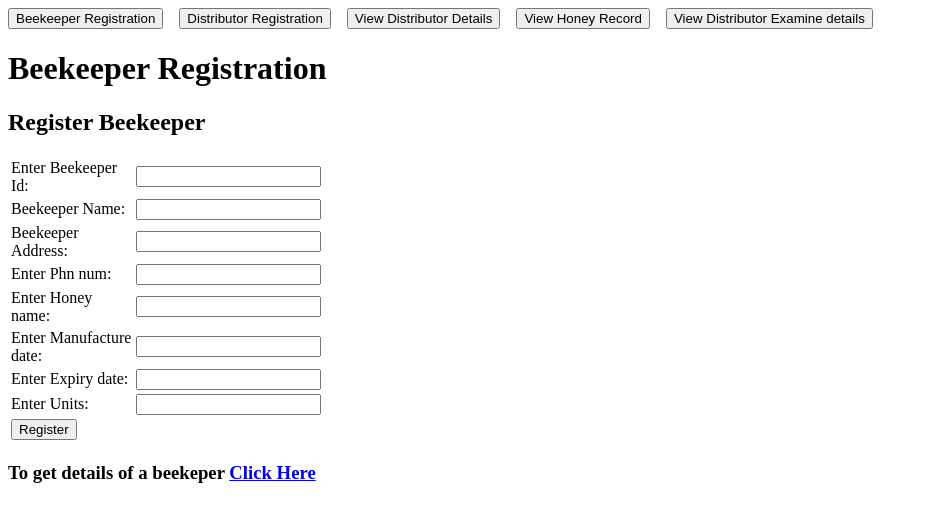
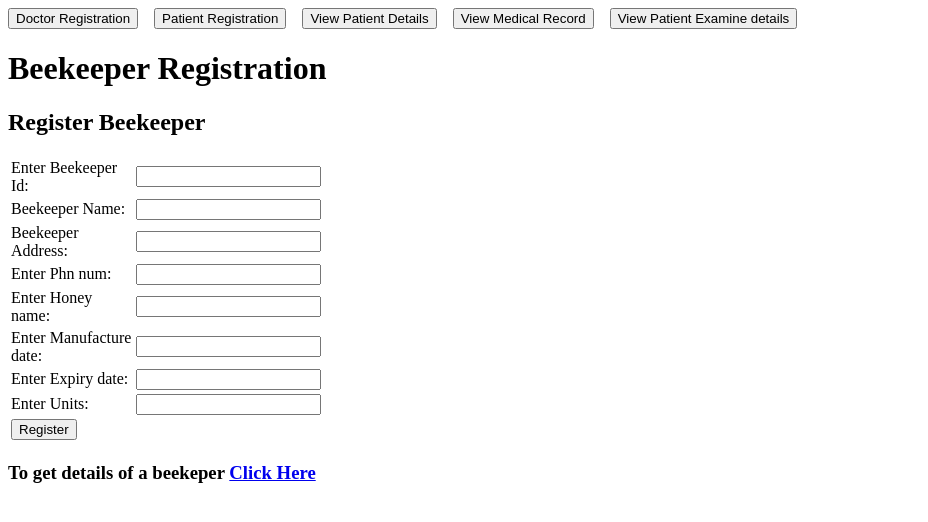
Before and after one commit to nikhithaharikumar/21CY712-Blockchain-Technology, a plain HTML site: page mini project/Bregister.html in a window 1280 px wide. Shown: the whole page, without its empty margins (0-928 px from the left). Drawn offline with Linux system fonts and the light colour scheme.

Commit message:
Add files via upload

```diff
--- a/mini project/Bregister.html
+++ b/mini project/Bregister.html
@@ -3,7 +3,7 @@
 <title>Register Beekeeper</title>
 </head>
     <body>
-	<p><a href="beekeeper.html"><button type="submit" class="hidden" style='margin-right:16px'>Beekeeper Registration</button></a><a href="Distributor.html"><button type="submit" class="hidden" style='margin-right:16px'>Distributor Registration</button></a><a href="Distributor_details.html"><button type="submit" class="hidden" style='margin-right:16px'>View Distributor Details</button></a><a href="record_details.html"><button type="submit" class="hidden" style='margin-right:16px'>View Honey Record</button></a><a href="examine_details.html"><button type="submit" class="hidden" style='margin-right:16px'>View Distributor Examine details</button></a></p>
+	<p><a href="doctor.html"><button type="submit" class="hidden" style='margin-right:16px'>Doctor Registration</button></a><a href="patient.html"><button type="submit" class="hidden" style='margin-right:16px'>Patient Registration</button></a><a href="patient_details.html"><button type="submit" class="hidden" style='margin-right:16px'>View Patient Details</button></a><a href="record_details.html"><button type="submit" class="hidden" style='margin-right:16px'>View Medical Record</button></a><a href="examine_details.html"><button type="submit" class="hidden" style='margin-right:16px'>View Patient Examine details</button></a></p>
 
         <h1>Beekeeper Registration </h1>
         <script src="https://cdn.jsdelivr.net/npm/web3@1.2.8/dist/web3.js"></script>
@@ -121,8 +121,8 @@
 
         function add_details() {
             var myContract = new web3.eth.Contract(abi,contractaddress, {from: account, gasPrice: '5000000', gas: '500000'});
-			                  var ds1 = document.getElementById("addr").value;
-			                  var ds2 = document.getElementById("bname").value;
+			var ds1 = document.getElementById("addr").value;
+			var ds2 = document.getElementById("bname").value;
                         var tname = document.getElementById("hname").value;
                         var id = document.getElementById("id1").value;
                         var tdate = document.getElementById("mdate").value;
@@ -200,6 +200,7 @@
 		  <td><input type="button" onclick="add_details()" value="Register"></td>
 		  </tr>
 		</table>
+
 	</form>
         <h3>To get details of a beekeper  <a href="bregister_details.html">Click Here</a></h3>
     </body>
```
